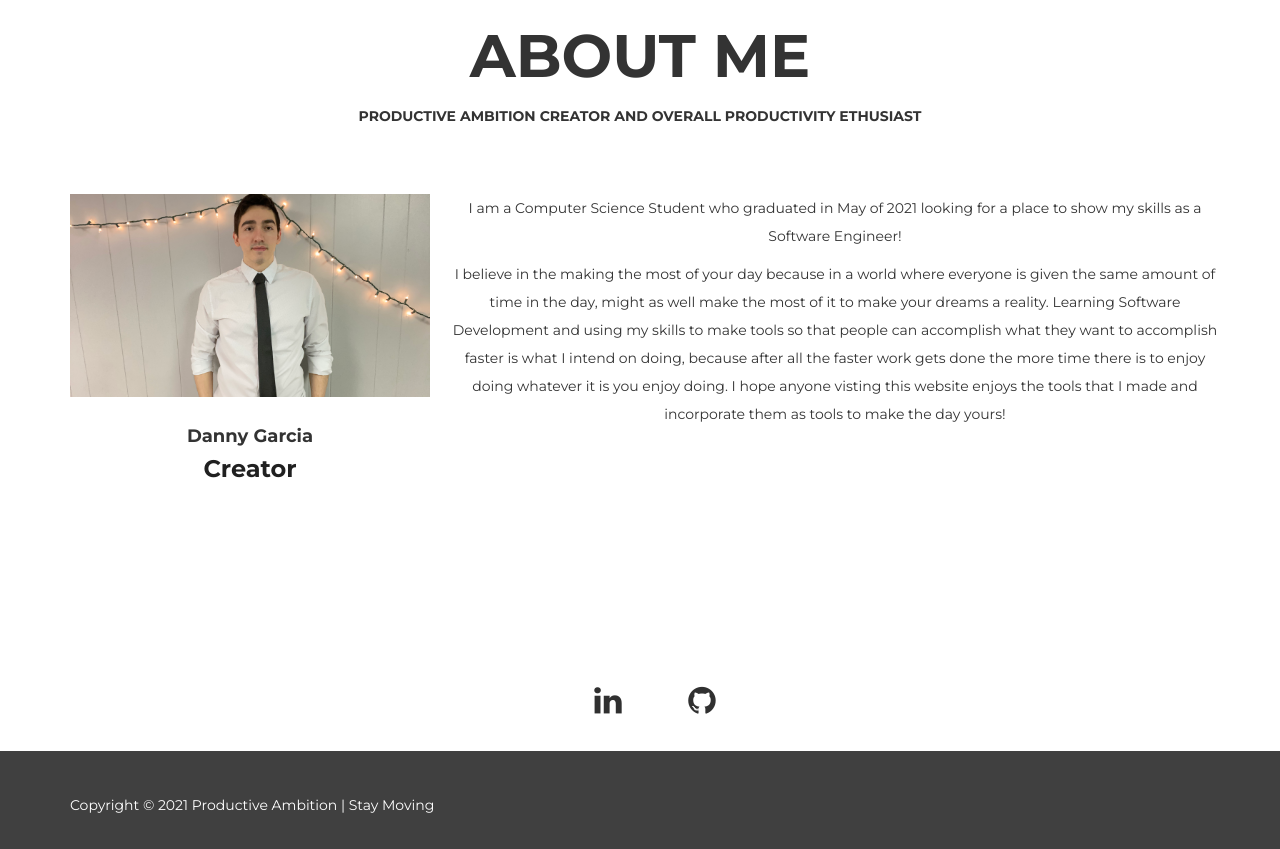
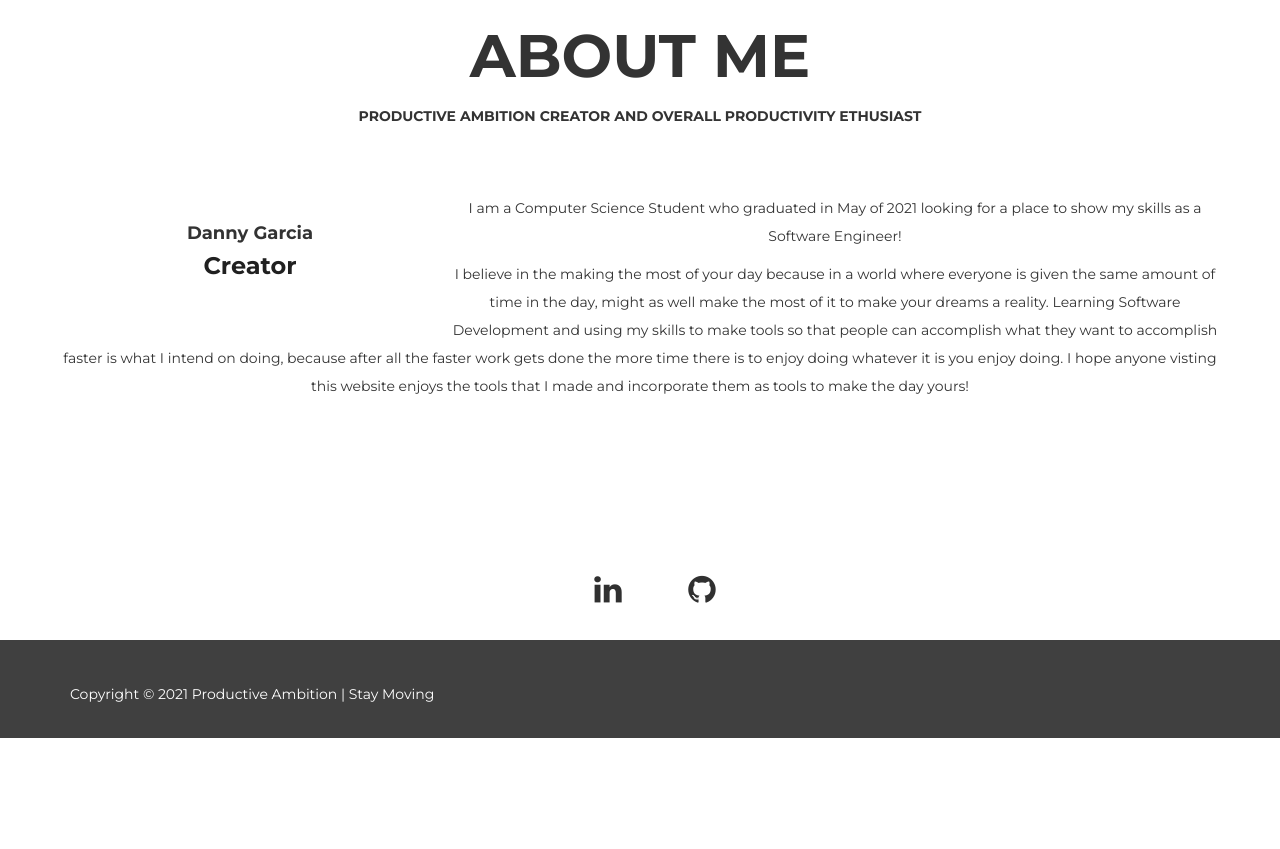
Before and after one commit to dgarcia123/ProductiveAmbition, a plain HTML site: page index.html in a window 1280 px wide. Shown: the part 2730-3579 px from the top of the page. After the commit the page ends 3468 px from the top, so only its background shows below. Drawn offline with Linux system fonts and the light colour scheme.

Commit message:
Update index.html

```diff
--- a/index.html
+++ b/index.html
@@ -142,7 +142,6 @@
 			</div>
 			<div class="col-md-4 col-sm-4 col-xs-6 wow fadeIn" data-wow-delay="0.3s">
 				<div class="team-wrapper">
-					<img src="images/self.jpg" class="img-responsive" alt="self img">
 						<div class="team-des">
 							<h4>Danny Garcia</h4>
 							<h3>Creator</h3>
```
